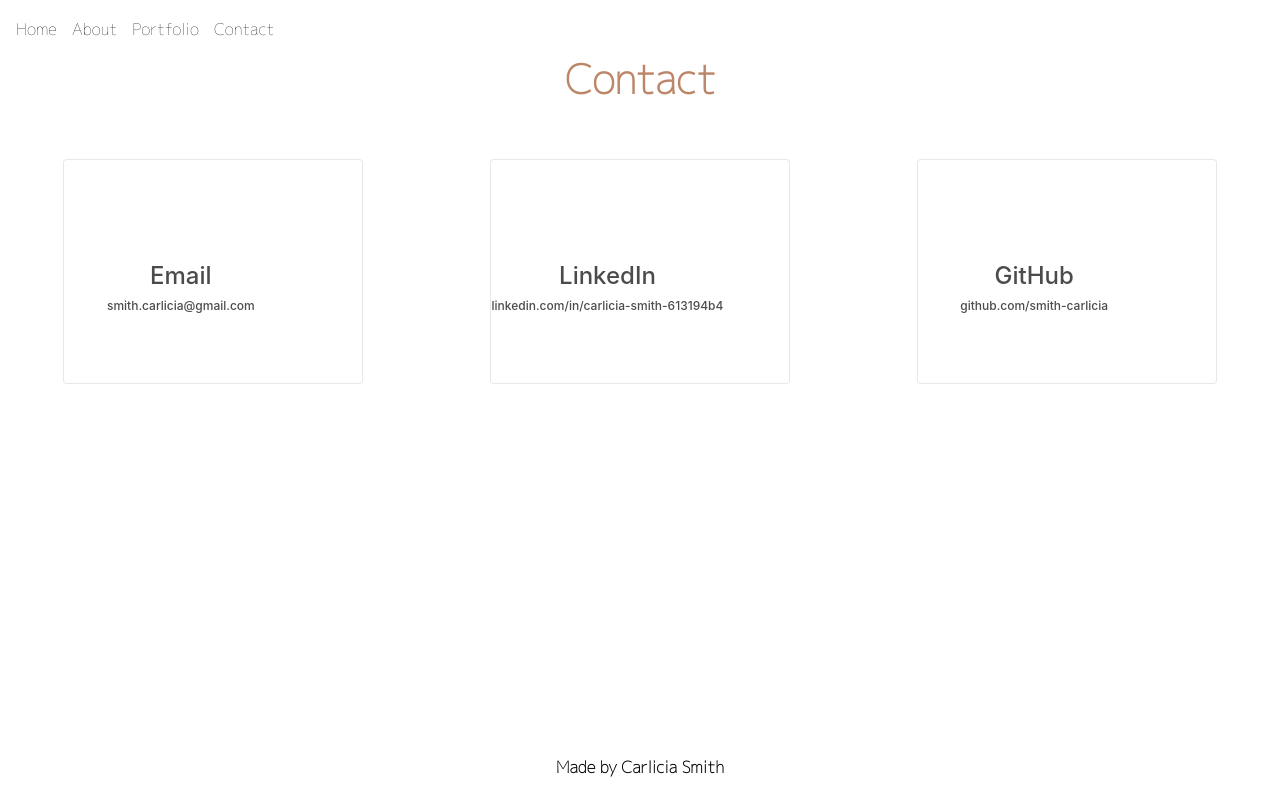
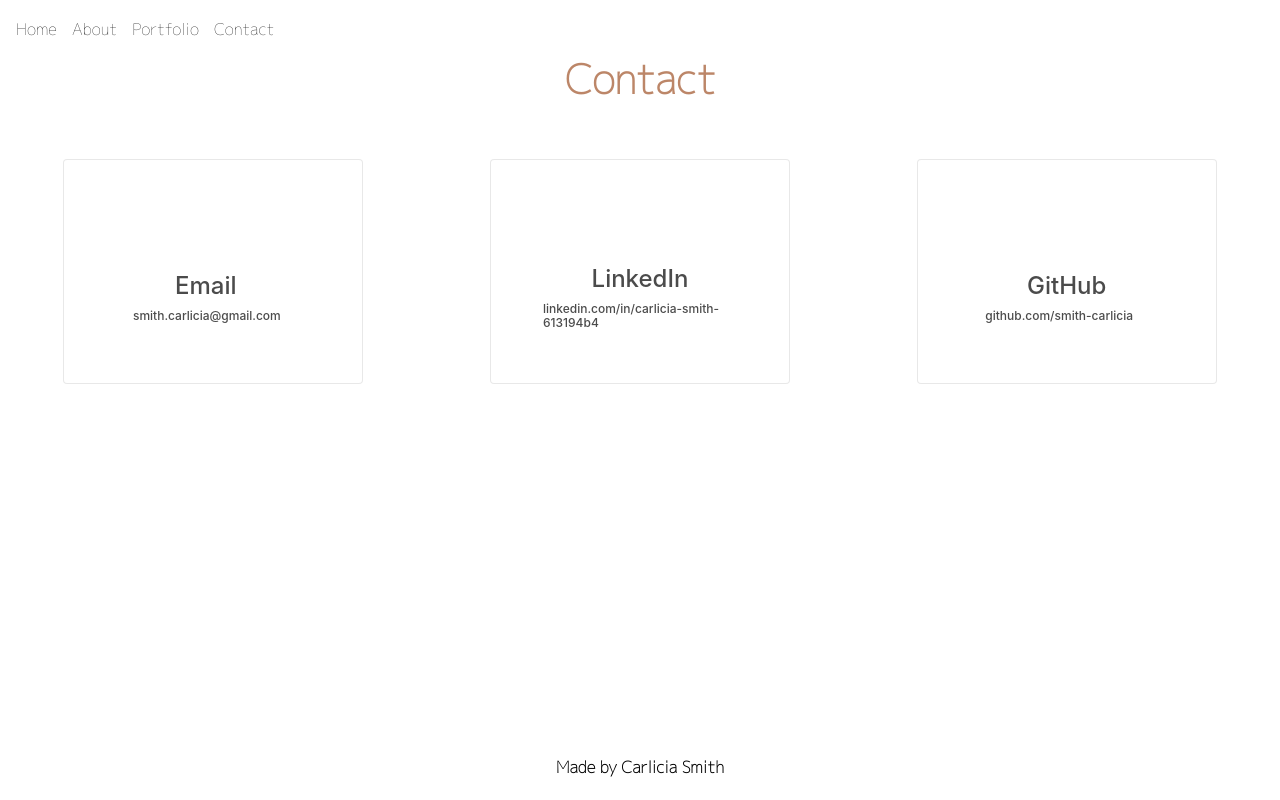
Before and after one commit to smith-carlicia/CarliciaSmith-Portfolio, a React (Create React App) app: page /#/contact in a window 1280 px wide. Built offline with nearby package versions, Linux system fonts and the light colour scheme.

Commit message:
updated alignment of card text content

```diff
--- a/src/pages/Contact/contact.css
+++ b/src/pages/Contact/contact.css
@@ -43,40 +43,40 @@
 }
 
 .emhead {
-    /* margin-top: 20px;
-    margin-left: 120px; */
+    margin-top: 20px;
+    margin-left: 50px;
     /* margin: 0 auto; */
     text-align: center;
     color: black;
 }
 
 .ctchead {
-    /* margin-top: 20px;
-    margin-left: 104px; */
+    margin-top: 20px;
+    margin-left: 65px;
     /* margin: 0 auto; */
     text-align: center;
     color: black;
 }
 
 .gthead {
-    /* margin-top: 20px;
-    margin-left: 105px;    */
+    margin-top: 20px;
+    margin-left: 65px;
     /* margin: 0 auto; */
     text-align: center;
     color: black;
 }
 
 .em {
-    /* padding-left: 52px; */
-    padding: 0;
+    padding-left: 52px;
+    /* padding: 0; */
     color: black;
     font-size: 12px;
     justify-content: center;
 }
 
 .linked {
-    /* padding-left: 52px; */
-    padding: 0;
+    padding-left: 52px;
+    /* padding: 0; */
     text-decoration: none;
     color: black;
     font-size: 12px;
@@ -84,7 +84,7 @@
 }
 
 .gt {
-    /* padding-left: 50px; */
+    padding-left: 50px;
     text-decoration: none;
     color: black;
     font-size: 12px;
```
